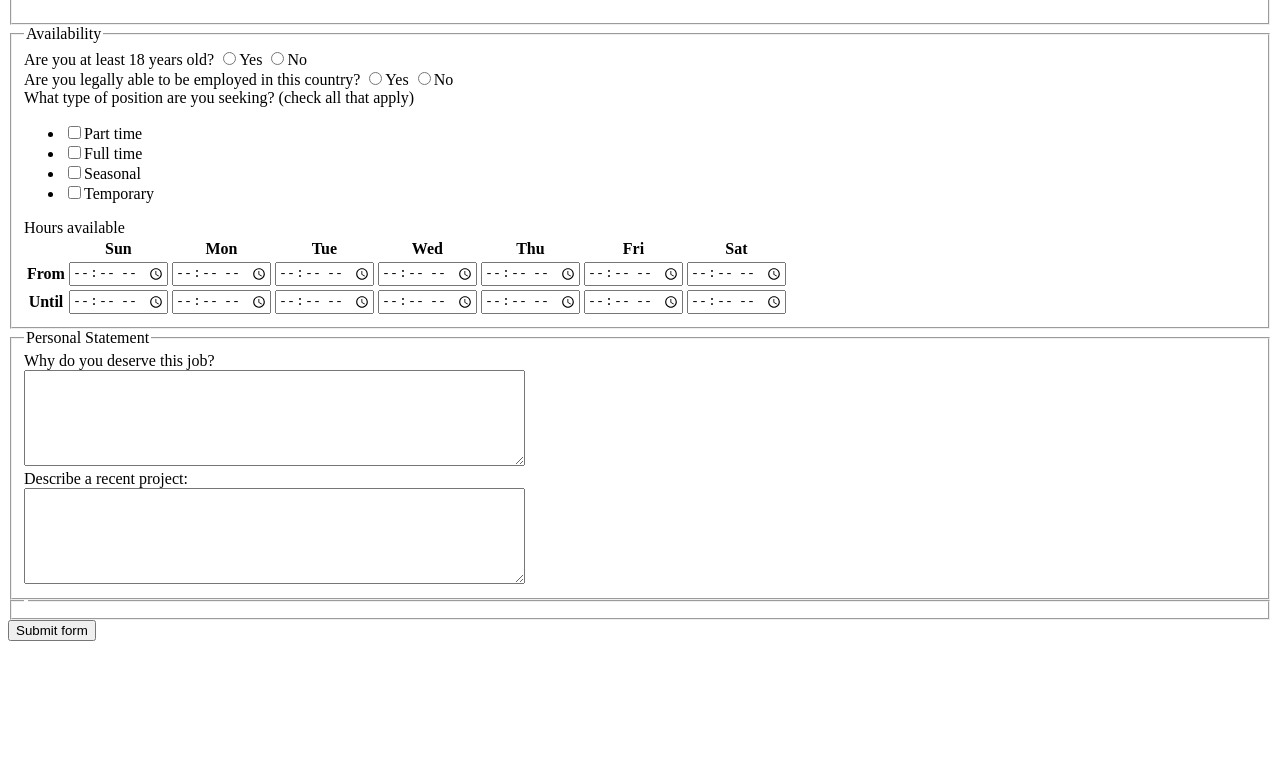
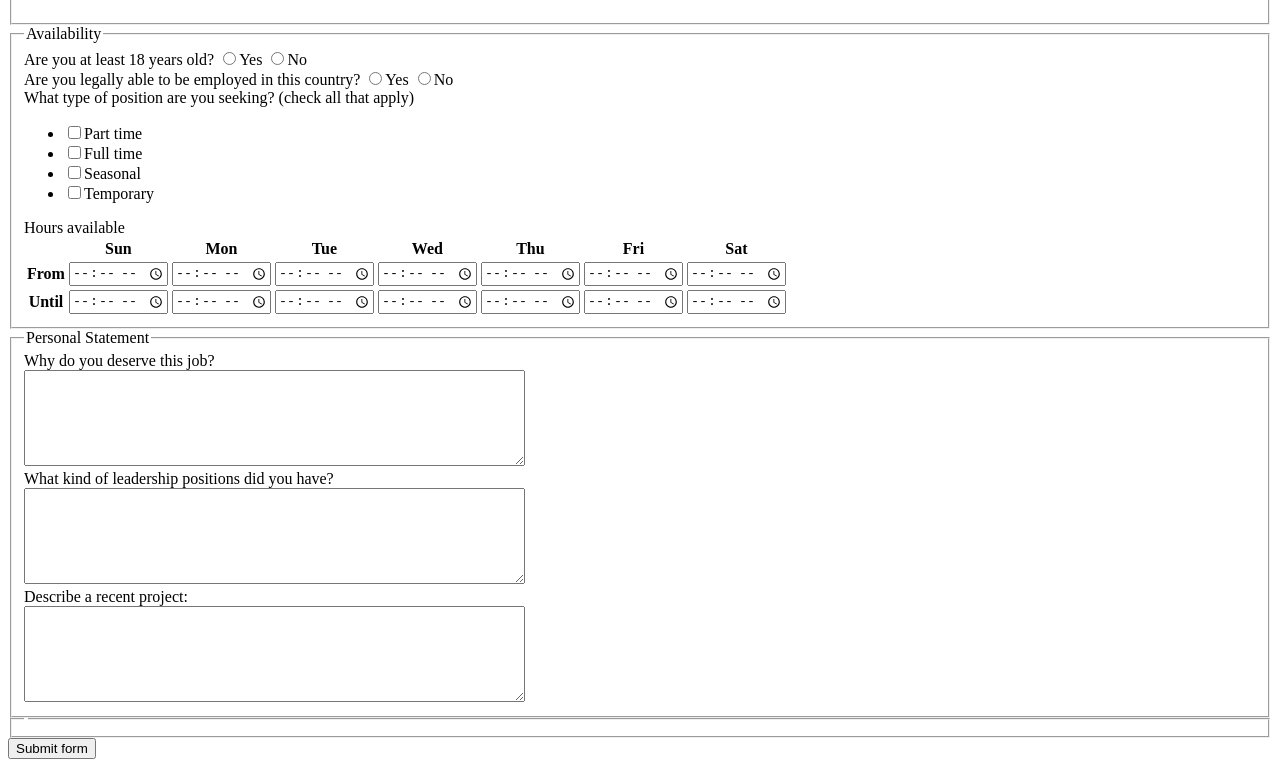
Before and after one commit to rioishii-1632428/rioishii-1632428.github.io, a plain HTML site: page jobApplicationForm.html in a window 1280 px wide. Shown: the part 640-1407 px from the top of the page. Before the commit the page ends 1289 px from the top, so only its background shows below. Drawn offline with Linux system fonts and the light colour scheme.

Commit message:
Add files via upload

```diff
--- a/jobApplicationForm.html
+++ b/jobApplicationForm.html
@@ -211,6 +211,10 @@
 			<textarea name="deserve" rows="6" cols="60"></textarea>
 		</div>
 		<div class="field">
+			<label>What kind of leadership positions did you have?</label><br>
+			<textarea name="deserve" rows="6" cols="60"></textarea>
+		</div>
+		<div class="field">
 			<label>Describe a recent project:</label><br>
 			<textarea name="project" rows="6" cols="60"></textarea>
 		</div>
```
